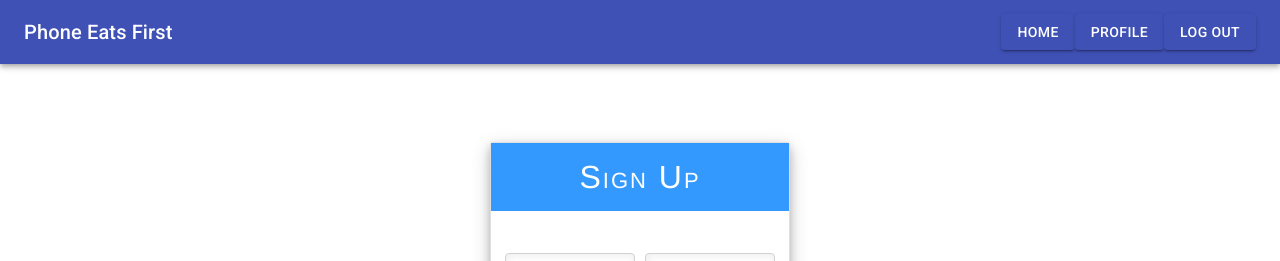
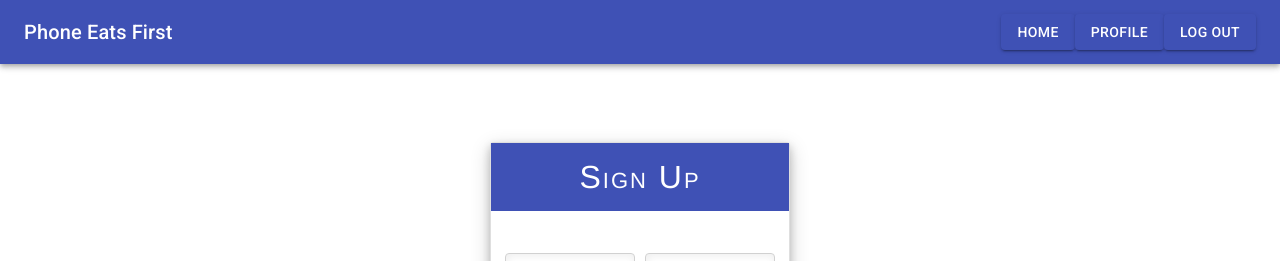
Before and after one commit to AnjaliKevadiya/phone-eats-first, a React (Create React App) app in the folder client/: page /signup in a window 1280 px wide. Shown: the top 261 px of the page. Built offline with nearby package versions, Linux system fonts and the light colour scheme.

Commit message:
fixed style of signup card

```diff
--- a/client/src/components/SignUpForm/style.css
+++ b/client/src/components/SignUpForm/style.css
@@ -10,7 +10,7 @@
     float: none;
     margin-bottom: 10px;
     width: 300px;
-    height: 400px;
+    height: 500px;
     box-shadow: 0 4px 8px 0 rgba(0, 0, 0, 0.2), 0 6px 20px 0 rgba(0, 0, 0, 0.19);
     text-align: center;
     padding: 0 0 0 0;
--- a/client/src/pages/signUp.js
+++ b/client/src/pages/signUp.js
@@ -9,7 +9,7 @@ import {
   LastNameInput,
   EmailInput,
   PasswordInput,
-  SignUpBtn,
+  SignUpBtn
 } from "../components/SignUpForm";
 import GoogleLogin from "react-google-login";
 import FacebookLogin from "react-facebook-login";
--- a/client/src/pages/style.css
+++ b/client/src/pages/style.css
@@ -30,7 +30,7 @@ h2 {
   font-variant:small-caps;
   letter-spacing:2px;
   color:#ffff;
-  background-color:#3399FF;
+  background-color:#3F51B5;
   padding-bottom: 5%;
   padding-top: 5%;
 }
```
Also changed, not shown: client/src/components/SignUpForm/index.js (line endings or trailing spaces).
